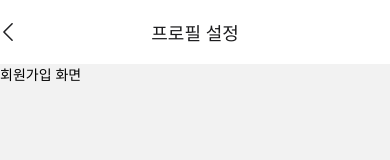
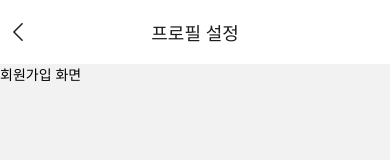
Before and after one commit to chooseongwoo/SPOT, a React Native app: screen / in a window 390 px wide. Shown: the top 160 px of the page. Built offline with nearby package versions, Linux system fonts and the light colour scheme.

Commit message:
chore :: add paddingLeft on ChevronIcon

```diff
--- a/navigations/RootNavigator.tsx
+++ b/navigations/RootNavigator.tsx
@@ -1,8 +1,9 @@
 import { createNativeStackNavigator } from "@react-navigation/native-stack";
 import RegisterScreen from "@/screens/register";
 import { RootStackParamList } from "@/navigations/RootNavigationType";
-import ChevcronLeft from "@/components/icons/ChevcronLeft";
+import ChevronLeft from "@/components/icons/ChevcronLeft";
 import { theme } from "@/styles";
+import { TouchableOpacity, View } from "react-native";
 
 const Stack = createNativeStackNavigator<RootStackParamList>();
 
@@ -25,7 +26,9 @@ export default function RootNavigator() {
         options={({ navigation }) => ({
           title: "프로필 설정",
           headerLeft: () => (
-            <ChevcronLeft onPress={() => navigation.goBack()} />
+            <View style={{ paddingLeft: 10 }}>
+              <ChevronLeft onPress={() => navigation.goBack()} />
+            </View>
           ),
           headerShadowVisible: false,
         })}
```
